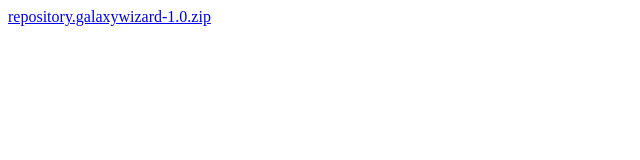
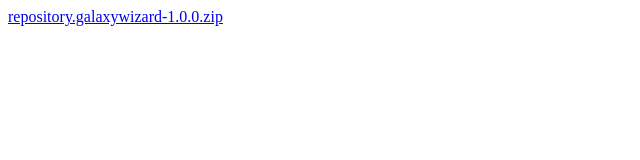
Before and after one commit to gbuild021/galaxywizard, a plain HTML site: page index.html in a window 1280 px wide. Shown: the full height of the page, 0-640 px from the left. Drawn offline with Linux system fonts and the light colour scheme.

Commit message:
Update index.html

```diff
--- a/index.html
+++ b/index.html
@@ -1,5 +1,5 @@
 <!DOCTYPE html>
 <body>
-<a href="https://gbuild021.github.io/galaxywizard/repository.galaxywizard-1.0.zip">repository.galaxywizard-1.0.zip</a>
+<a href="https://gbuild021.github.io/galaxywizard/repository.galaxywizard-1.0.0.zip">repository.galaxywizard-1.0.0.zip</a>
 </body>
 </html>
```
